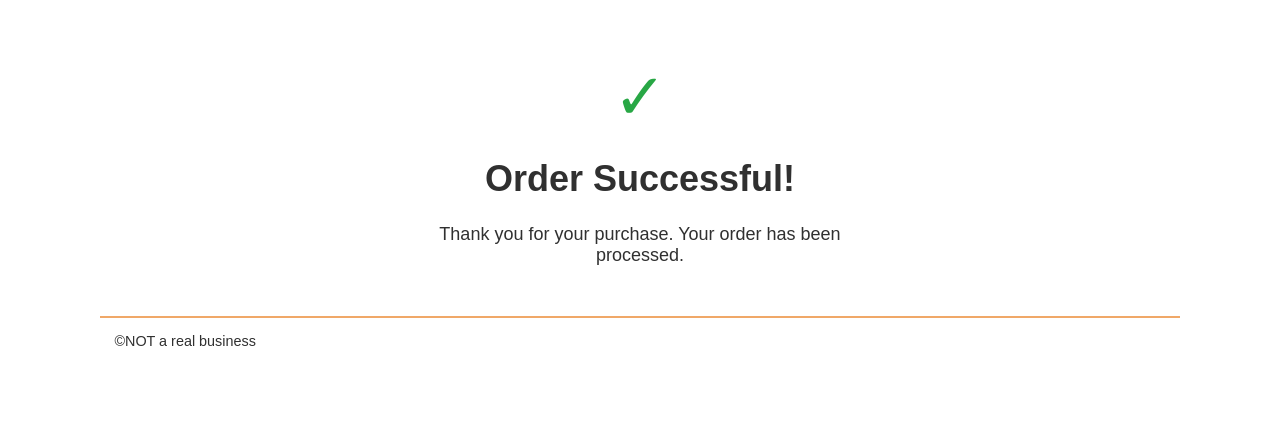
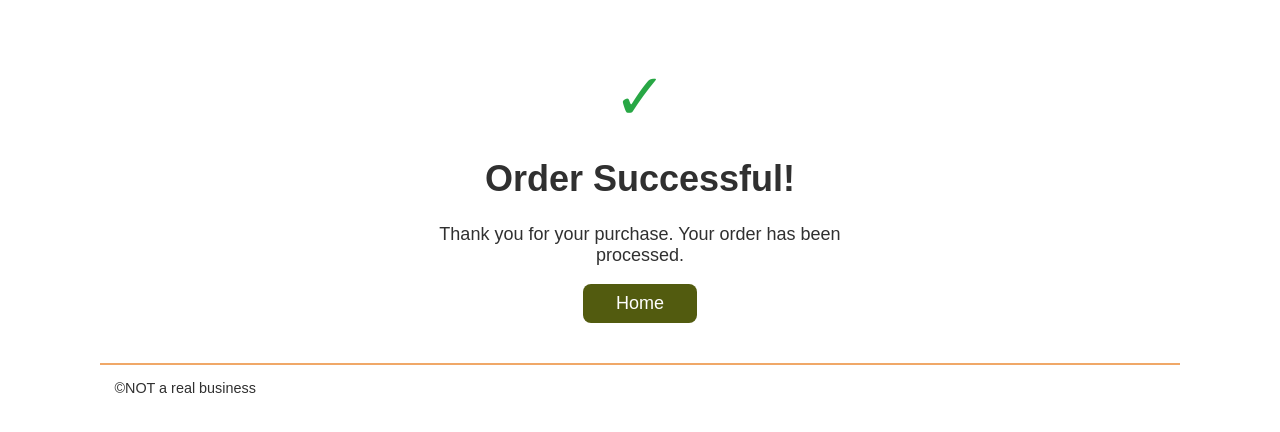
Before and after one commit to torresmarcoa/sleepoutside, a website: page src/checkout/success.html in a window 1280 px wide. Shown: the part 82-514 px from the top of the page. Drawn offline with Linux system fonts and the light colour scheme; files whose address does not match are found by name.

Commit message:
add button to success page

```diff
--- a/src/checkout/success.html
+++ b/src/checkout/success.html
@@ -16,6 +16,7 @@
       <div class="success-icon">✓</div>
       <h1>Order Successful!</h1>
       <p>Thank you for your purchase. Your order has been processed.</p>
+      <a class="button button__link" href="/">Home</a>
     </div>
   </main>
   <footer id="footer"></footer>
--- a/src/css/style.css
+++ b/src/css/style.css
@@ -107,6 +107,11 @@ header {
   font-size: var(--font-base);
   cursor: pointer;
   transition: all 0.3s;
+}
+
+.button__link {
+  width: fit-content;
+  text-decoration: none;
 }
 
 .button:hover {
@@ -567,15 +572,19 @@ footer {
   0% {
     transform: rotate(0);
   }
+
   25% {
     transform: rotate(-10deg);
   }
+
   50% {
     transform: rotate(10deg);
   }
+
   75% {
     transform: rotate(-5deg);
   }
+
   100% {
     transform: rotate(0);
   }
```
